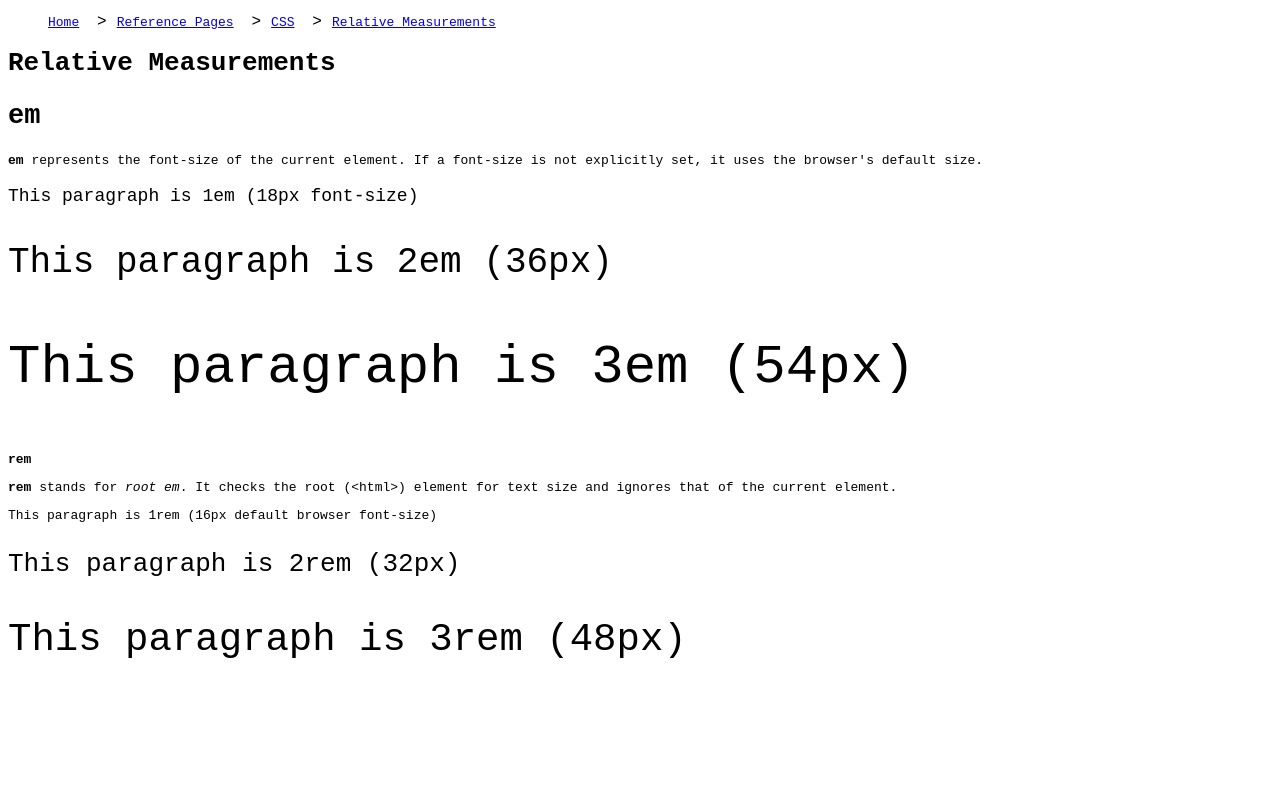
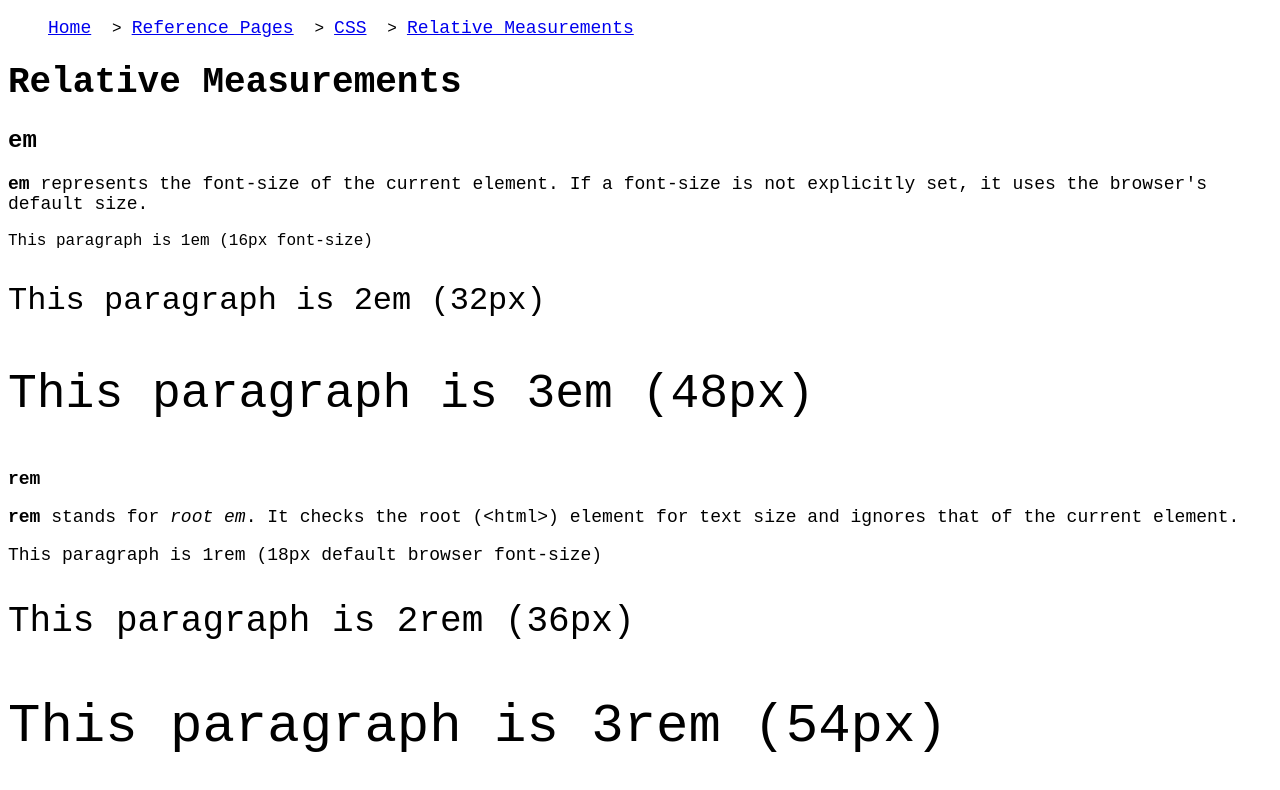
Before and after one commit to godsfavours/godsfavours.github.io, a website: page portfolio/reference-pages/css/relative-measurements/index.html in a window 1280 px wide. Drawn offline with Linux system fonts and the light colour scheme.

Commit message:
update font sizes

```diff
--- a/portfolio/index.css
+++ b/portfolio/index.css
@@ -1,5 +1,6 @@
 html {
     font-family: monospace;
+    font-size: 18px;
 }
 
 .breadcrumb li {
--- a/portfolio/reference-pages/css/relative-measurements/index.html
+++ b/portfolio/reference-pages/css/relative-measurements/index.html
@@ -27,9 +27,9 @@
         <p class="desc"><strong>em</strong> represents the font-size of the current element. If a font-size is not
             explicitly set, it
             uses the browser's default size.</p>
-        <p class="p1">This paragraph is 1em (18px font-size)</p>
-        <p class="p2">This paragraph is 2em (36px)</p>
-        <p class="p3">This paragraph is 3em (54px)</p>
+        <p class="p1">This paragraph is 1em (16px font-size)</p>
+        <p class="p2">This paragraph is 2em (32px)</p>
+        <p class="p3">This paragraph is 3em (48px)</p>
     </section>
     <section class="rem">
         <h2 class="title">rem</h2>
@@ -37,9 +37,9 @@
             text size and
             ignores that of the current element.
         </p>
-        <p class="p1">This paragraph is 1rem (16px default browser font-size)</p>
-        <p class="p2">This paragraph is 2rem (32px)</p>
-        <p class="p3">This paragraph is 3rem (48px)</p>
+        <p class="p1">This paragraph is 1rem (18px default browser font-size)</p>
+        <p class="p2">This paragraph is 2rem (36px)</p>
+        <p class="p3">This paragraph is 3rem (54px)</p>
     </section>
 </body>
 
--- a/portfolio/reference-pages/css/relative-measurements/resources/css/index.css
+++ b/portfolio/reference-pages/css/relative-measurements/resources/css/index.css
@@ -8,7 +8,7 @@ body {
 }
 
 .em {
-    font-size: 18px;
+    font-size: 16px;
 }
 
 .em .p1 {
```
